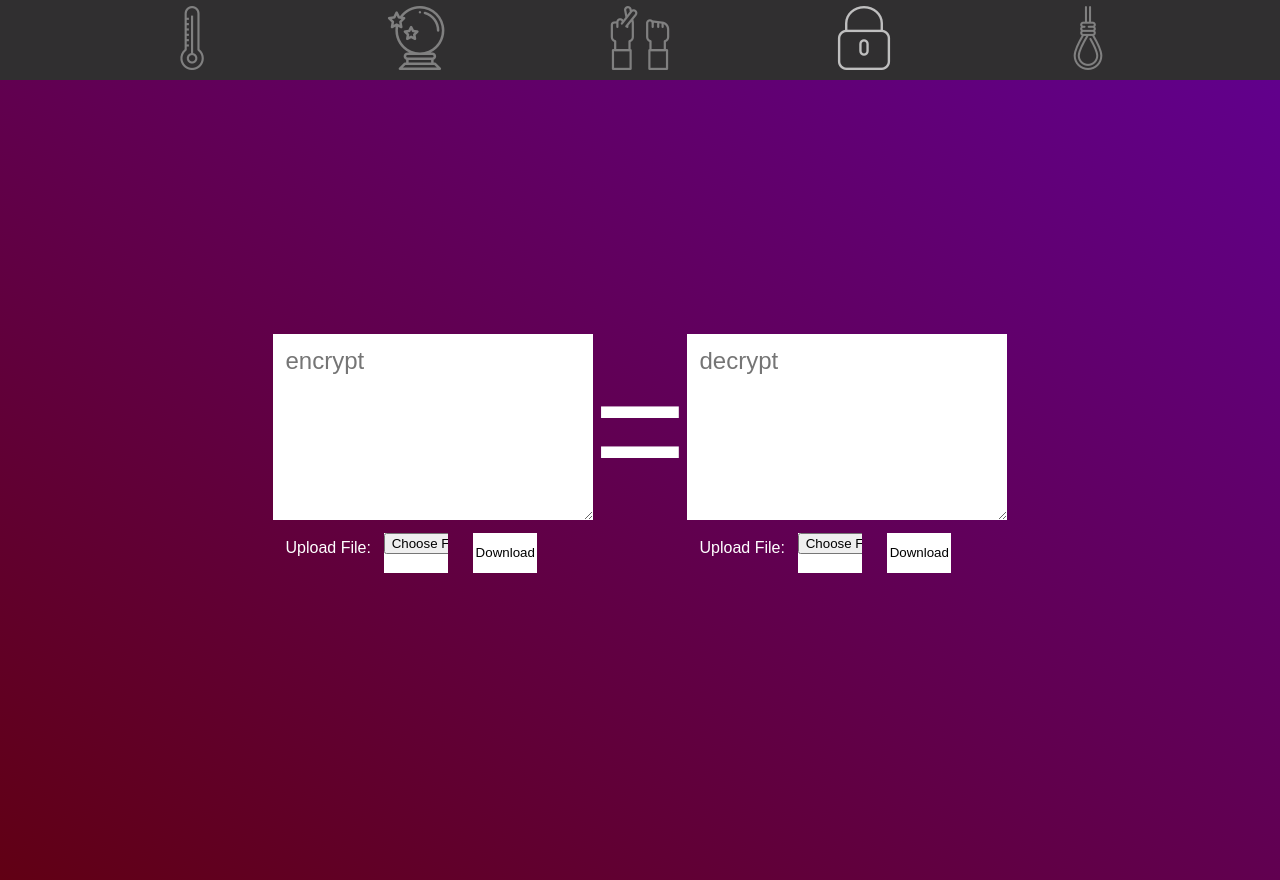
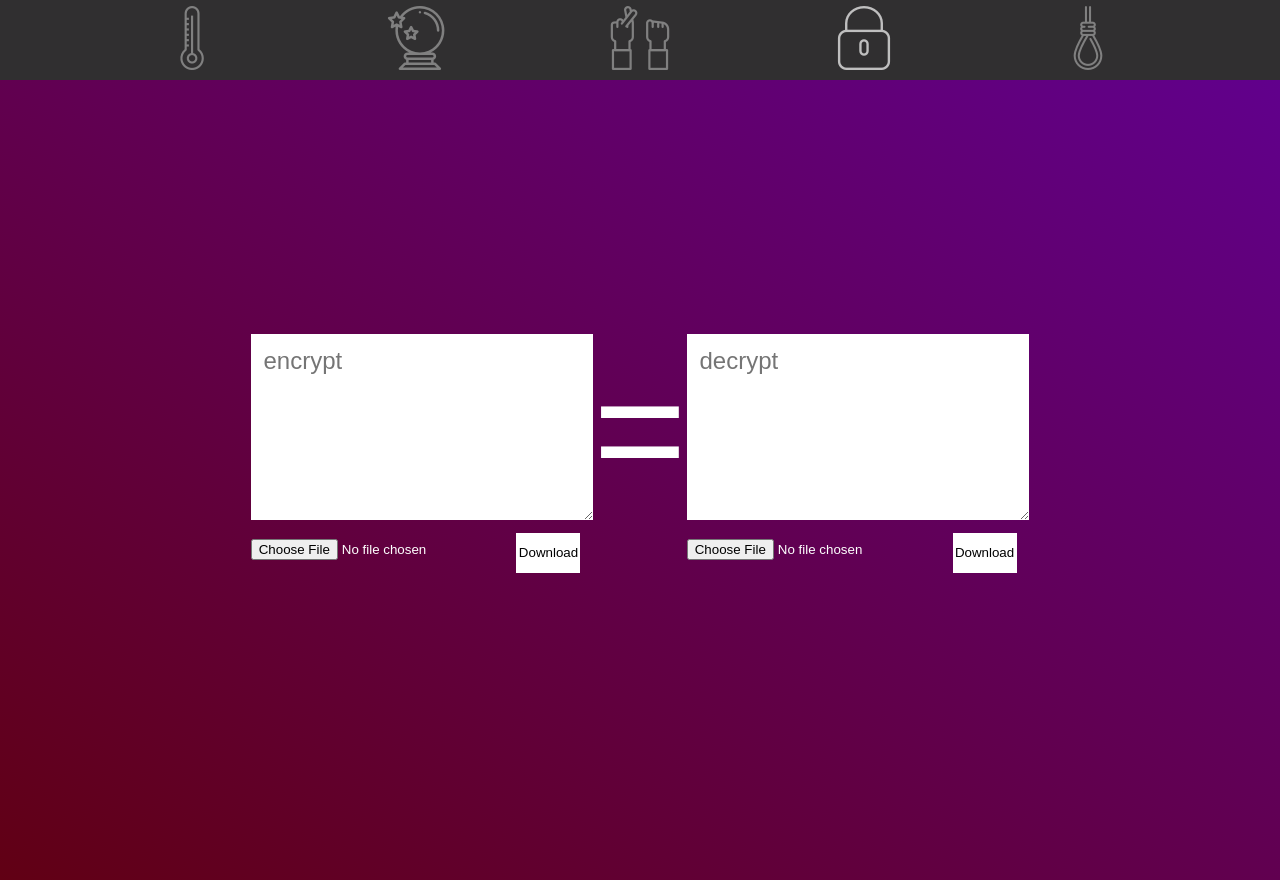
Before and after one commit to torinberger/y12-SDD-Prac, a Vue app: page /subCipher in a window 1280 px wide. Built offline with nearby package versions, Linux system fonts and the light colour scheme.

Commit message:
better looking sub cipher

```diff
--- a/src/components/subCipher.vue
+++ b/src/components/subCipher.vue
@@ -3,7 +3,7 @@
     <div class="container">
       <textarea id="cipherIn" @input="recieveInput" v-model="input" placeholder="encrypt"></textarea>
       <div class="buttons">
-        <span>Upload File: </span><input type="file" @change="onInputFile">
+        <input type="file" @change="onInputFile">
         <button @click="onInpDlFile">Download</button>
       </div>
 
@@ -12,7 +12,7 @@
     <div class="container">
       <textarea id="cipherIn" @input="receiveOutput" v-model="output" placeholder="decrypt"></textarea>
       <div class="buttons">
-        <span>Upload File: </span><input type="file" @change="onOutputFile" value="upload file">
+        <input type="file" @change="onOutputFile" value="upload file">
         <button @click="onOutDlFile">Download</button>
       </div>
 
@@ -186,13 +186,18 @@ textarea {
   margin-right: 0;
 }
 
-button, input[type="file"] {
+button {
   height: 5vh;
   width: 5vw;
   background: white;
   border: 0;
   border-radius: 0;
   margin: 1vw;
+}
+
+input[type="file"] {
+  margin-top: 1.5vw;
+  color: white;
 }
 
 .container {
```
